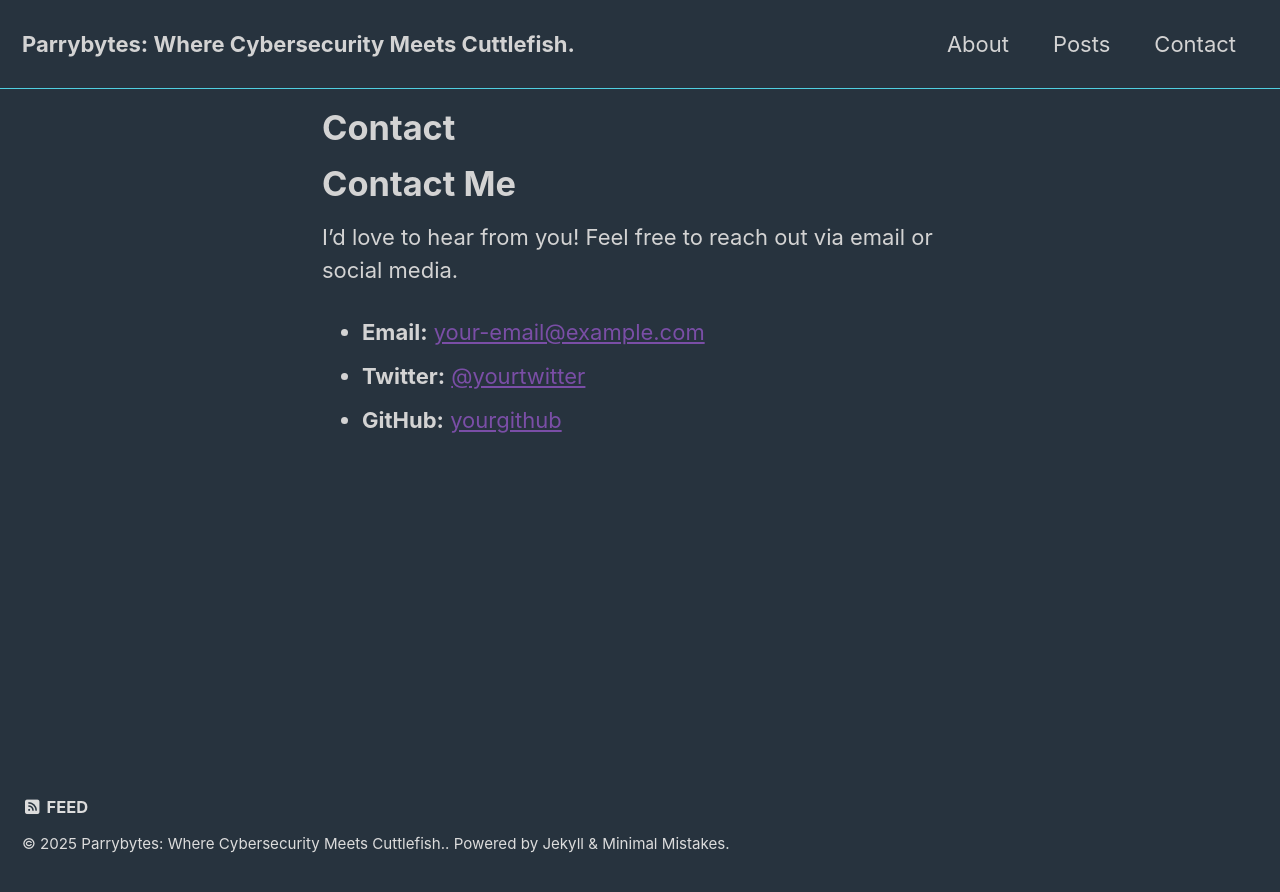
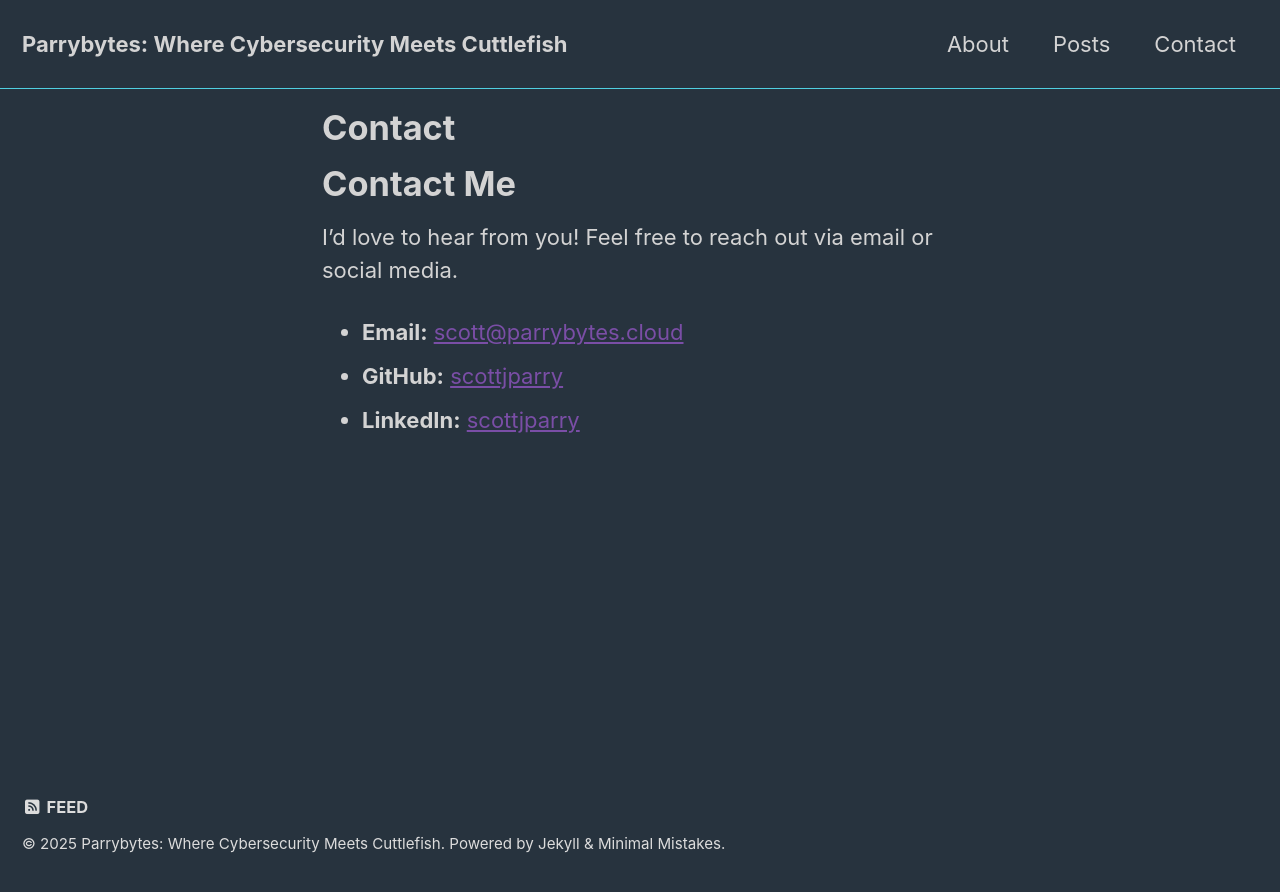
Before and after one commit to scottjparry/scottjparry.github.io, a Jekyll site: the page built from _pages/contact.md, in a window 1280 px wide. Shown: the top 892 px of the page. Built offline with Jekyll 4.4.1, drawn with Linux system fonts in a browser that asks for light colours; cached includes are drawn as plain includes.

Commit message:
Spelling and update to contact page

```diff
--- a/_config.yml
+++ b/_config.yml
@@ -18,7 +18,7 @@
 # You can create any custom variable you would like, and they will be accessible
 # in the templates via {{ site.myvariable }}.
 
-title: "Parrybytes: Where Cybersecurity Meets Cuttlefish."
+title: "Parrybytes: Where Cybersecurity Meets Cuttlefish"
 email: scott@parrybytes.cloud
 description: >- # this means to ignore newlines until "baseurl:"
   Cybersecurity, with less doom and gloom and more "Ah, I get it now!"
--- a/_pages/contact.md
+++ b/_pages/contact.md
@@ -9,6 +9,6 @@ layout: single
 
 I'd love to hear from you! Feel free to reach out via email or social media.
 
-- **Email:** [your-email@example.com](mailto:your-email@example.com)
-- **Twitter:** [@yourtwitter](https://twitter.com/yourtwitter)
-- **GitHub:** [yourgithub](https://github.com/yourgithub)
+- **Email:** [scott@parrybytes.cloud](mailto:scott@parrybytes.cloud)
+- **GitHub:** [scottjparry](https://github.com/scottjparry)
+- **LinkedIn:** [scottjparry](https://linkedin.com/in/scottjparry)
```
Also changed, not shown: _pages/about.md (+1 -1 lines).
